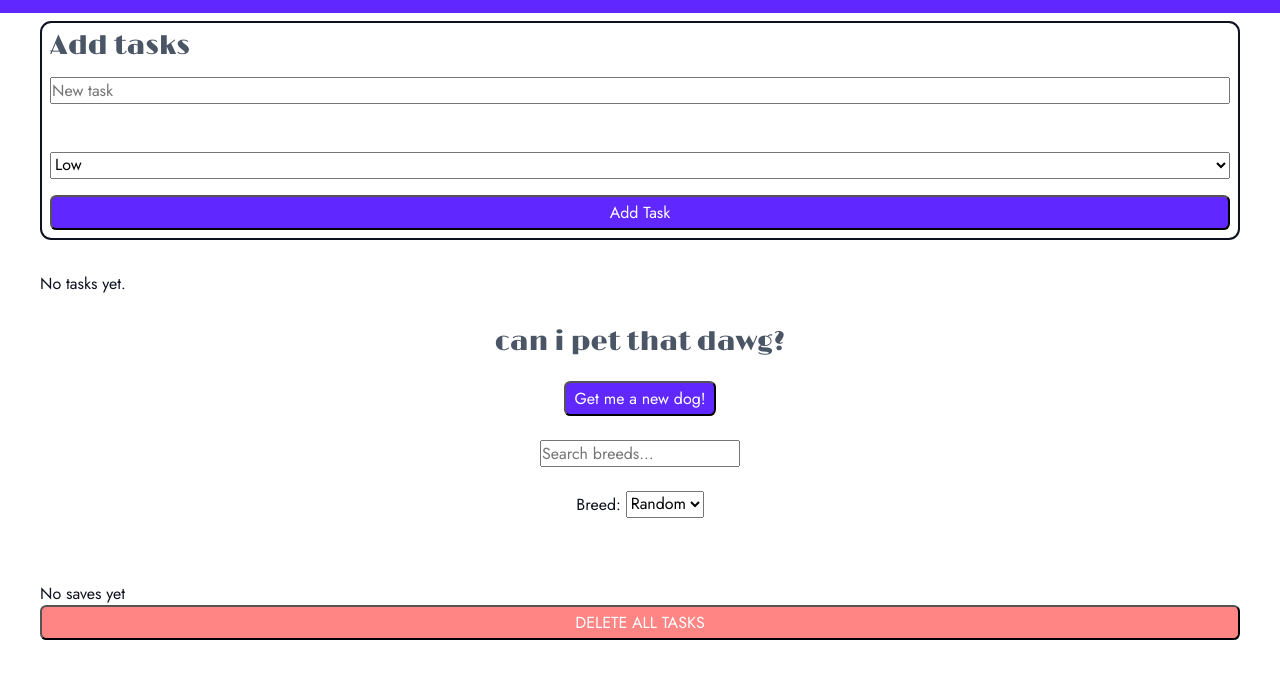
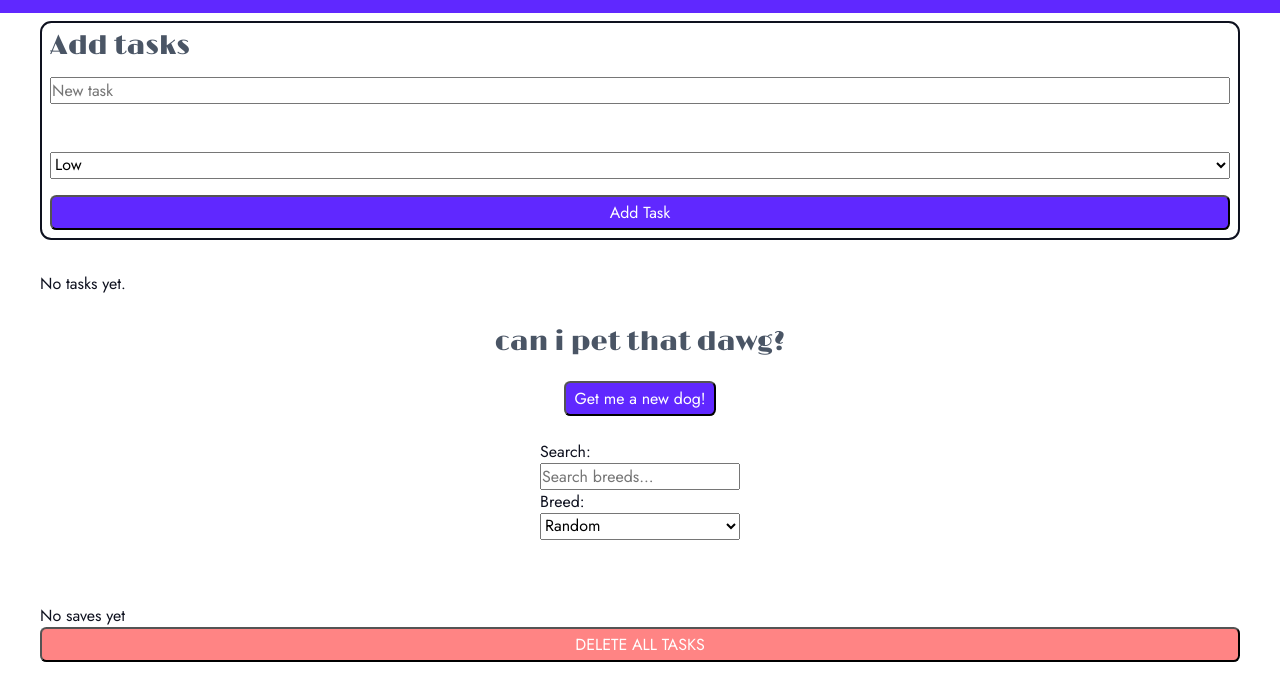
Before and after one commit to Martin-Joensson/task-tracker, a website with bundled scripts: page index.html in a window 1280 px wide. Shown: the part 126-820 px from the top of the page. Built offline with nearby package versions, Linux system fonts and the light colour scheme; no server answers.

Commit message:
Update: Styling of fetch section

```diff
--- a/index.html
+++ b/index.html
@@ -28,15 +28,14 @@
         <p id="dog-loading">Loading...</p>
         <img id="dog-image" hidden src="" alt="No dog loaded yet" />
         <button id="dog-button">Get me a new dog!</button>
-
-        <input type="text" id="breed-search" placeholder="Search breeds..." />
-        <label for="breed-select"
-          >Breed:
-
+        <div class="flex flex-col">
+          <label> Search: </label>
+          <input type="text" id="breed-search" placeholder="Search breeds..." />
+          <label for="breed-select">Breed: </label>
           <select id="breed-select">
             <option value="random" default>Random</option>
           </select>
-        </label>
+        </div>
       </section>
     </div>
     <footer id="footer"></footer>
--- a/src/fetch.ts
+++ b/src/fetch.ts
@@ -106,13 +106,6 @@ async function getDog(): Promise<void> {
       ? "https://dog.ceo/api/breeds/image/random"
       : `https://dog.ceo/api/breed/${breed}/images/random`;
 
-  // let apiSrc = `https://dog.ceo/api/breed/${breed}/images/random`;
-  // if (breed === "random") {
-  //   apiSrc = "https://dog.ceo/api/breeds/images/random";
-  // } else {
-  //   apiSrc = `https://dog.ceo/api/breed/${breed}/images/random`;
-  // }
-
   try {
     button.disabled = true;
     loading.hidden = false;
@@ -128,10 +121,10 @@ async function getDog(): Promise<void> {
   } catch (error) {
     alert("Somthing went wrong.");
     console.log(error);
+  } finally {
+    loading.hidden = true;
+    button.disabled = false;
   }
-
-  loading.hidden = true;
-  button.disabled = false;
 }
 
 getDog();
--- a/style.css
+++ b/style.css
@@ -483,3 +483,11 @@ form {
   text-align: center;
   place-content: center;
 }
+
+.flex {
+  display: flex;
+}
+
+.flex-col{
+  flex-direction: column;
+}
```
Also changed, not shown: dist/fetch.js, 1 other file.
